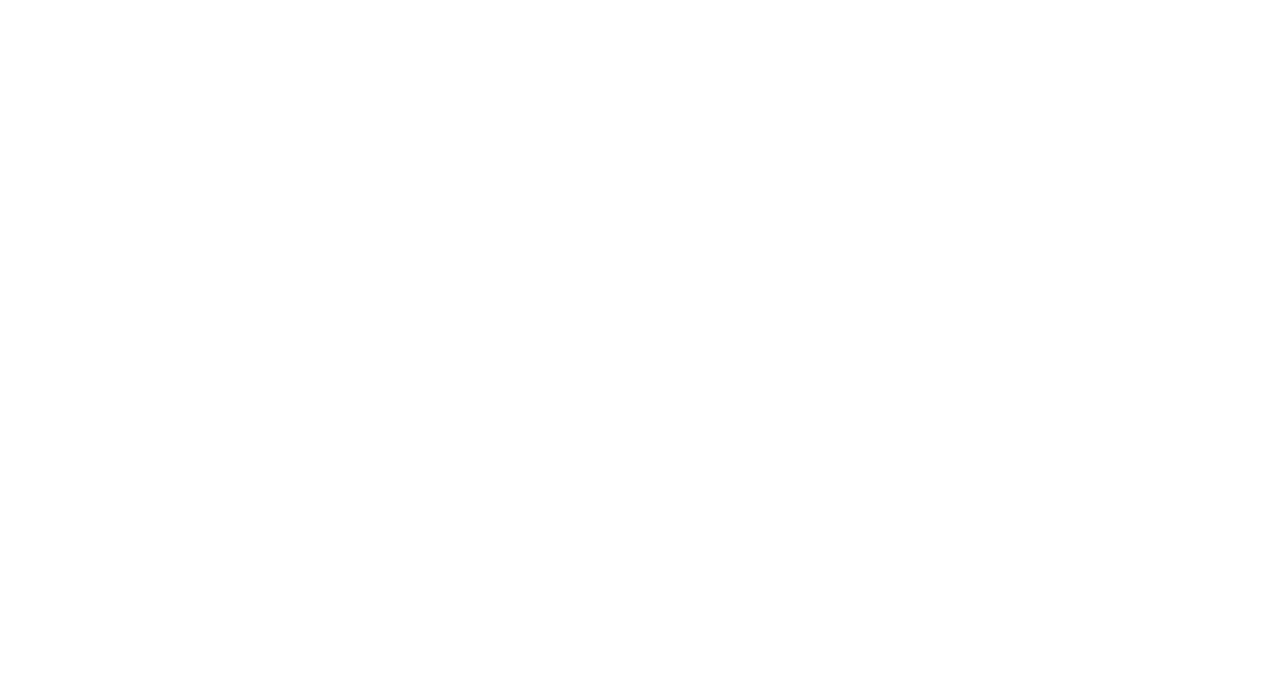
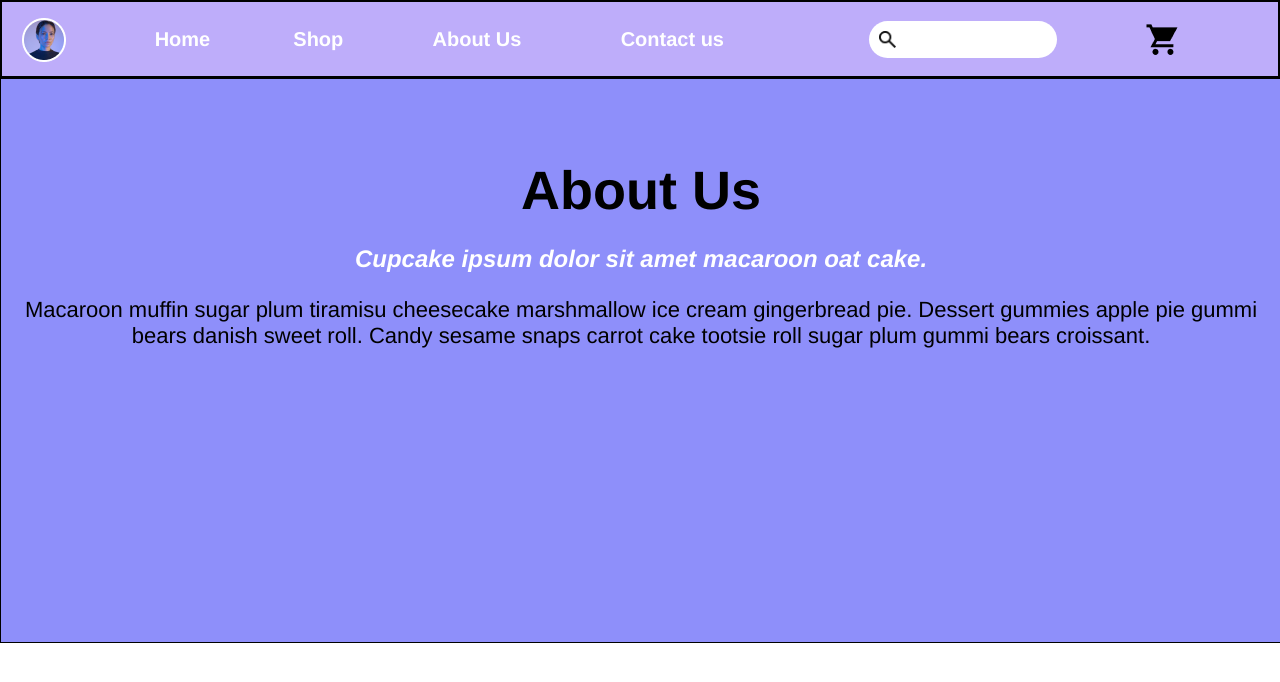
Before and after one commit to izazalamin/Module2_SE, a plain HTML site: page day2/index.html in a window 1280 px wide. Shown: the top 682 px of the page. Drawn offline with Linux system fonts and the light colour scheme.

Commit message:
feat:starting exe2

```diff
--- a/day2/index.html
+++ b/day2/index.html
@@ -1,10 +1,38 @@
+<!DOCTYPE html>
 <html lang="en">
-<head>
+  <head>
+    <link rel="preconnect" href="https://fonts.googleapis.com">
+    <link rel="preconnect" href="https://fonts.gstatic.com" crossorigin>
     <meta charset="UTF-8">
     <meta name="viewport" content="width=device-width, initial-scale=1.0">
     <title>Document</title>
-</head>
-<body>
+    <link rel="stylesheet" href="./style.css">
+    <link href="https://fonts.googleapis.com/css2?family=Mulish:wght@400;700&family=Open+Sans:wght@400;700&display=swap" rel="stylesheet">
+  </head>
 
-</body>
+  <body>
+    <div class="page">
+      <div class="div">
+        <div class="navbar">
+            <img class="eclipse" src="./assets/Ellipse 1.png"/>
+            <div class="text-wrapper">Home</div>
+            <div class="text-wrapper-2">Shop</div>
+            <div class="text-wrapper-3">About Us</div>
+            <div class="text-wrapper-4">Contact us</div>
+            <div class="search-logo">
+                <img class="materialsearch" src="./assets/search.png"/>
+            </div>
+            <img class="shopcart" src="assets/shop.png"/>
+        </div>
+        <div class="middle">
+          <div class="text-wrapper-5">About Us</div>
+          <p class="p">Cupcake ipsum dolor sit amet macaroon oat cake.</p>
+          <p class="text-wrapper-6">Macaroon muffin sugar plum tiramisu cheesecake marshmallow ice cream gingerbread pie. Dessert gummies apple
+            pie gummi bears danish sweet roll. Candy sesame snaps carrot cake tootsie roll sugar plum gummi bears
+            croissant.
+          </p>
+        </div>
+      </div>
+    </div>
+  </body>
 </html>
--- a/day2/style.css
+++ b/day2/style.css
@@ -0,0 +1,145 @@
+body,html {
+  margin: 0;
+}
+
+.page {
+    background-color: #ffffff;
+    display: flex;
+    flex-direction: row;
+    justify-content: center;
+    width: 100%;
+  }
+
+.page .div{
+  background-color: #ffffff;
+  width: 100%;
+  height: 1662px;
+}
+
+.page .navbar{
+  display: flex;
+  justify-content: space-between; /* Menempatkan elemen rata kanan dan kiri */
+  align-items: center;
+  width: 100%;
+  height: 78px;
+  left: 0;
+  background-color: #beadfa;
+  border: 2px solid;
+  border-color: #000000;
+  box-sizing: border-box;
+}
+
+.page .eclipse {
+  margin-left: 20px;
+  margin-top: 10px;
+  margin-bottom: 8px;
+  object-fit: cover;
+}
+
+.page .text-wrapper {
+  width: 50px;
+  text-align: center;
+  font-family: "Poppins", Helvetica;
+  font-weight: 700;
+  color: #ffffff;
+  font-size: 20px;
+  letter-spacing: 0;
+  line-height: normal;
+}
+
+.page .text-wrapper-2 {
+  width: 50px;
+  text-align: center;
+  font-family: "Poppins", Helvetica;
+  font-weight: 700;
+  color: #ffffff;
+  font-size: 20px;
+  letter-spacing: 0;
+  line-height: normal;
+}
+
+.page .text-wrapper-3 {
+  width: 90px;
+  text-align: center;
+  font-family: "Poppins", Helvetica;
+  font-weight: 700;
+  color: #ffffff;
+  font-size: 20px;
+  letter-spacing: 0;
+  line-height: normal;
+}
+
+.page .text-wrapper-4 {
+  width: 150px;
+  text-align: justify;
+  font-family: "Poppins", Helvetica;
+  font-weight: 700;
+  color: #ffffff;
+  font-size: 20px;
+  letter-spacing: 0;
+  line-height: normal;
+  vertical-align: middle;
+  margin: 0 10px;
+}
+
+.page .search-logo{
+  width: 188px;
+  height: 37px;
+  top: 21px;
+  left: 951px;
+  background-color: #ffffff;
+  border-radius: 20px;
+}
+
+.page .materialsearch {
+  margin-top: 10px;
+  margin-left: 10px;
+  width: 17px;
+}
+
+.page .shopcart{
+  margin-right: 100px;
+}
+
+.page .middle {
+  width: 100%;
+  height: 563px;
+  top: 78px;
+  left: 0;
+  background-color: #8e8ffa;
+  border: 1px solid;
+  border-color: #000000;
+}
+
+.page .text-wrapper-5{
+  margin-top: 80px;
+  font-family: "Poppins", Helvetica;
+  font-weight: 800;
+  color: #000000;
+  font-size: 54px;
+  text-align: center;
+  letter-spacing: 0;
+  line-height: normal;
+}
+
+.page .p{
+  font-family: "Poppins", Helvetica;
+  font-weight: 600;
+  font-style: italic;
+  color: #ffffff;
+  font-size: 24px;
+  text-align: center;
+  letter-spacing: 0;
+  line-height: normal;
+}
+
+.page .text-wrapper-6{
+  font-family: "Poppins", Helvetica;
+  font-weight: 400;
+  color: #000000;
+  font-size: 22px;
+  text-align: center;
+  align-items: center;
+  letter-spacing: 0;
+  line-height: normal;
+}
```
Also changed, not shown: day2/assets/Ellipse 1.png (added), day2/assets/search.png (added), day2/assets/shop.png (added).
